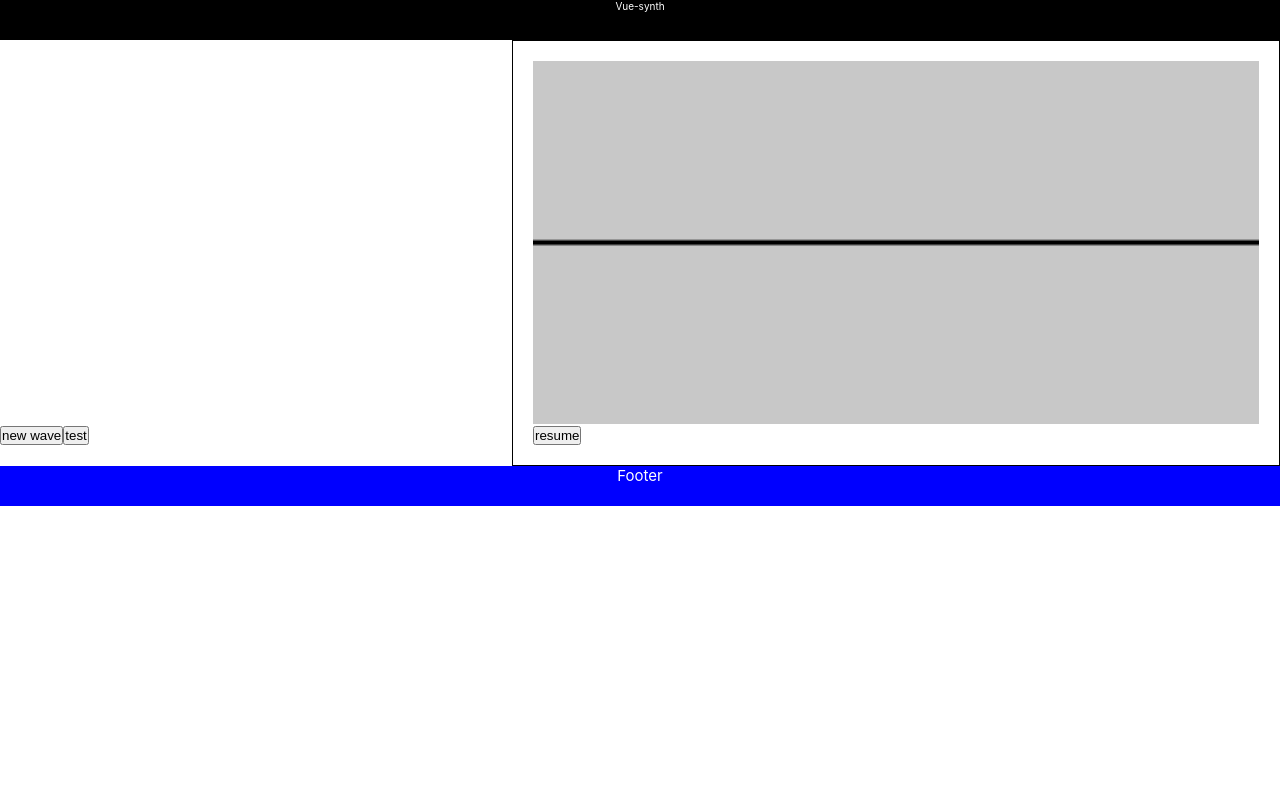
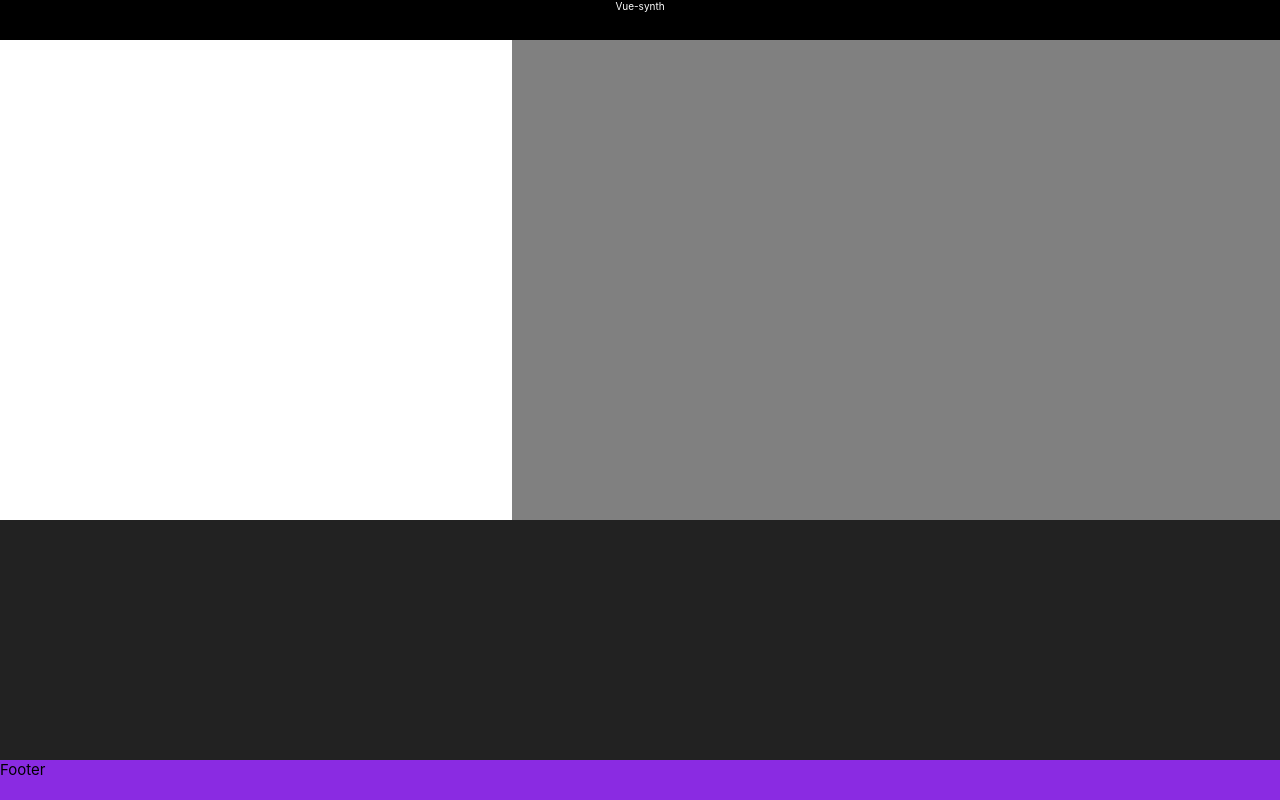
Before and after one commit to guillermoVicenteGonzalez/vue-synth, a Vue app in the folder vue-synth/: page /test in a window 1280 px wide. Built offline with nearby package versions, Linux system fonts and the light colour scheme.

Commit message:
refactored main layout

```diff
--- a/vue-synth/src/Layouts/MainLayout.vue
+++ b/vue-synth/src/Layouts/MainLayout.vue
@@ -1,5 +1,5 @@
 <template>
-  <div class="mainLayout">
+  <!-- <div class="mainLayout">
     <header class="mainLayout__header">
       <slot name="header"> </slot>
     </header>
@@ -15,47 +15,77 @@
     <div class="mainLayout__footer">
       <slot name="footer"> </slot>
     </div>
+  </div> -->
+  <div class="mainLayout">
+    <header class="mainLayout__header">
+      <slot name="header"> </slot>
+    </header>
+
+    <div class="mainLayout__body">
+      <div class="mainLayout__components">
+        <slot name="components"> </slot>
+      </div>
+
+      <div class="mainLayout__mainDisplay">
+        <slot name="display"> </slot>
+      </div>
+    </div>
+
+    <div class="mainLayout__piano">
+      <slot name="piano"> </slot>
+    </div>
+
+    <div class="mainLayout__footer">
+      <slot name="footer"></slot>
+    </div>
   </div>
 </template>
 
 <style scoped lang="scss">
+$header-h: 5vh;
+$body-h: 60vh;
+$footer-h: 5vh;
+$piano-h: 30vh;
+
 .mainLayout {
+  box-sizing: border-box;
+  background-color: #222222;
   width: 100vw;
   height: 100vh;
-  //   background-color: red;
-  position: relative;
+  max-width: 100vw;
+  max-height: 100vh;
+  overflow: hidden;
 
   &__header {
-    display: block;
-    height: 4rem;
-    width: 100%;
     background-color: black;
+    color: white;
+    height: $header-h;
     text-align: center;
-    color: #fff;
+  }
+
+  &__body {
+    display: grid;
+    grid-template-columns: 2fr 3fr;
+    height: $body-h;
+  }
+
+  &__components {
+    background-color: white;
+    overflow: hidden;
+  }
+
+  &__mainDisplay {
+    background-color: grey;
+    overflow: hidden;
+  }
+
+  &__piano {
+    height: $piano-h;
   }
 
   &__footer {
-    height: 4rem;
-    text-align: center;
-    background-color: blue;
-    color: #fff;
-  }
-
-  &__side {
-    display: inline-block;
-    // background-color: yellow;
-    min-width: 10rem;
-    width: 40%;
-    // height: 100%;
-  }
-
-  &__body {
-    display: inline-block;
-
-    width: 60%;
-    // background-color: green;
-    padding: 2rem;
-    border: solid 1px black;
+    height: $footer-h;
+    background-color: blueviolet;
   }
 }
 </style>
--- a/vue-synth/src/assets/main.scss
+++ b/vue-synth/src/assets/main.scss
@@ -1,6 +1 @@
 @import './base.scss';
-
-#app {
-  margin: 0 auto;
-
-}
--- a/vue-synth/src/views/TestView.vue
+++ b/vue-synth/src/views/TestView.vue
@@ -44,6 +44,7 @@ import WaveCard from '../widgets/WaveCard.vue';
 import MainLayout from '@/Layouts/MainLayout.vue';
 import { onMounted, ref, type Ref } from 'vue';
 import WaveAnalyzer from '@/components/Waves/WaveAnalyzer.vue';
+import SumWavesDisplay from '@/components/Waves/SumWavesDisplay.vue';
 
 type oscillatorItem = {
   osc: OscillatorNode;
```
